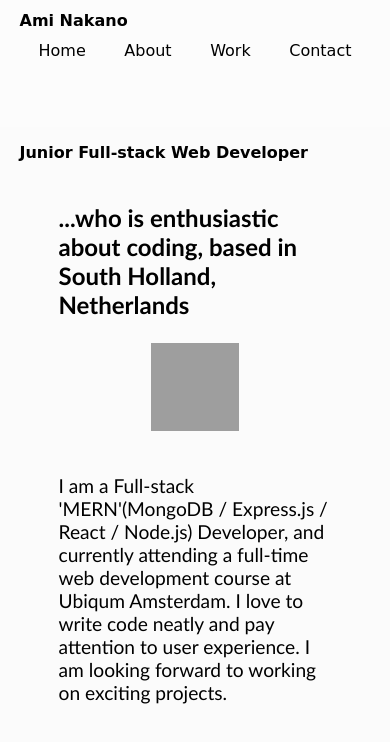
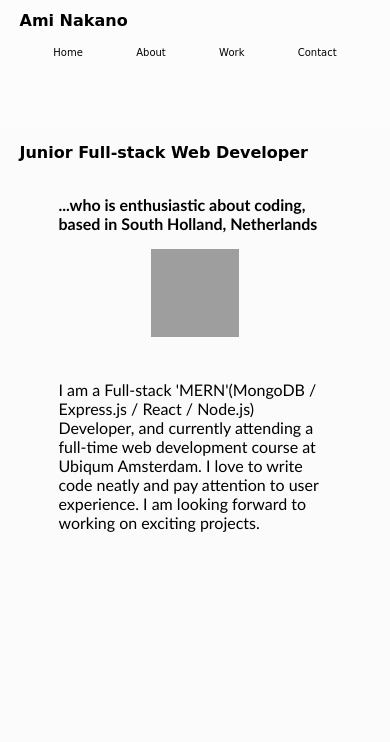
Before and after one commit to aminakano/puppeteer, a plain HTML site: page index.html in a window 390 px wide. Drawn offline with Linux system fonts and the light colour scheme; grey boxes are pictures that could not be loaded; a web font is replaced by a local one.

Commit message:
mobile optimised

```diff
--- a/index.html
+++ b/index.html
@@ -26,10 +26,10 @@
       </div>
       <nav>
         <ul>
-          <li><a href="#home">Home</a></li>
-          <li><a href="#about">About</a></li>
-          <li><a href="#work">Work</a></li>
-          <li><a href="#contact">Contact</a></li>
+          <li><a href="#home" class="navLink">Home</a></li>
+          <li><a href="#about" class="navLink">About</a></li>
+          <li><a href="#work" class="navLink">Work</a></li>
+          <li><a href="#contact" class="navLink">Contact</a></li>
         </ul>
       </nav>
     </header>
--- a/styles.css
+++ b/styles.css
@@ -242,6 +242,9 @@ section{
   header{
     height: 15vh;
   }
+  .navLink{
+    font-size:10px;
+  }
   h1{
   font-size: 1em;
   font-weight: bold;
@@ -255,7 +258,7 @@ section{
   padding: 2vh 0 2vh 5%;
   }
   h3{
-    font-size: 1.5em;
+    font-size: 1em;
   }
   h4{
     margin:0;
@@ -278,7 +281,7 @@ section{
 
   }
   .profile>p{
-    font-size: 1.2em;
+    font-size: 1em;
     margin-top: 5vh;
   }
   .portlait{
@@ -296,6 +299,12 @@ section{
     height:10em;
     width:10em;
   }
+  .circle >h3{
+    font-size: 0.7em;
+  }
+  .myself p {
+    font-size: 1em;
+  }
   .work{
 
   }
@@ -310,6 +319,9 @@ section{
     height:10em;
     width:6em;
   }
+  .workList>li>p{
+    font-size: 10px;
+  }
   .contact{
 
   }
```
